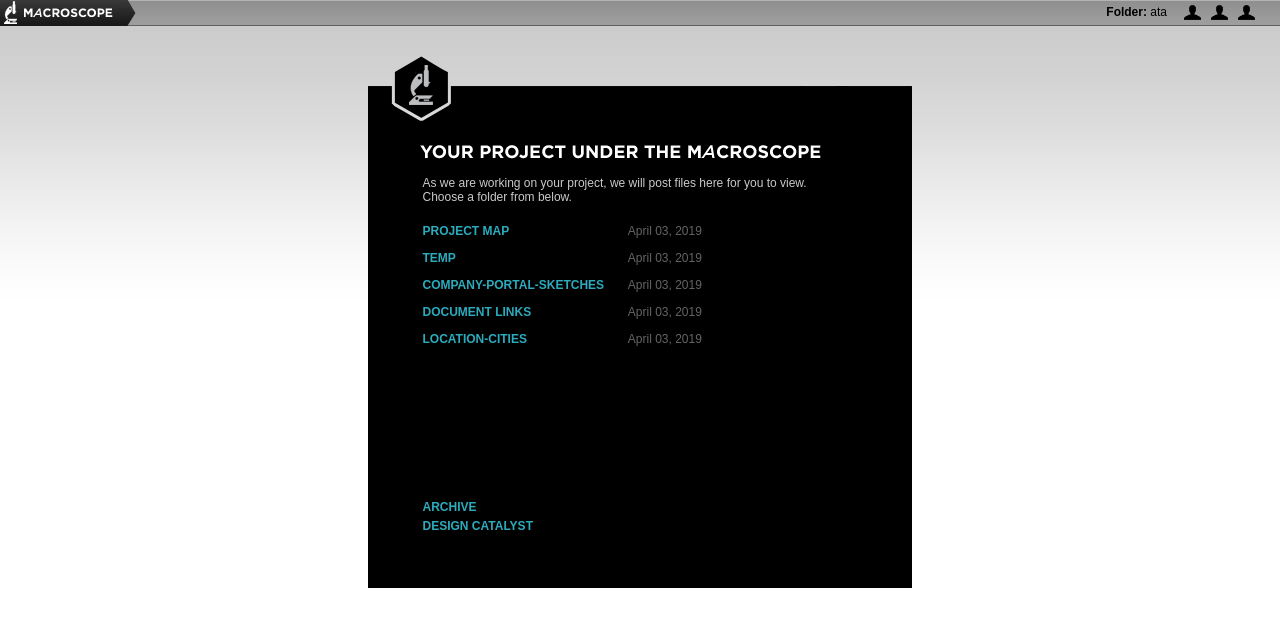
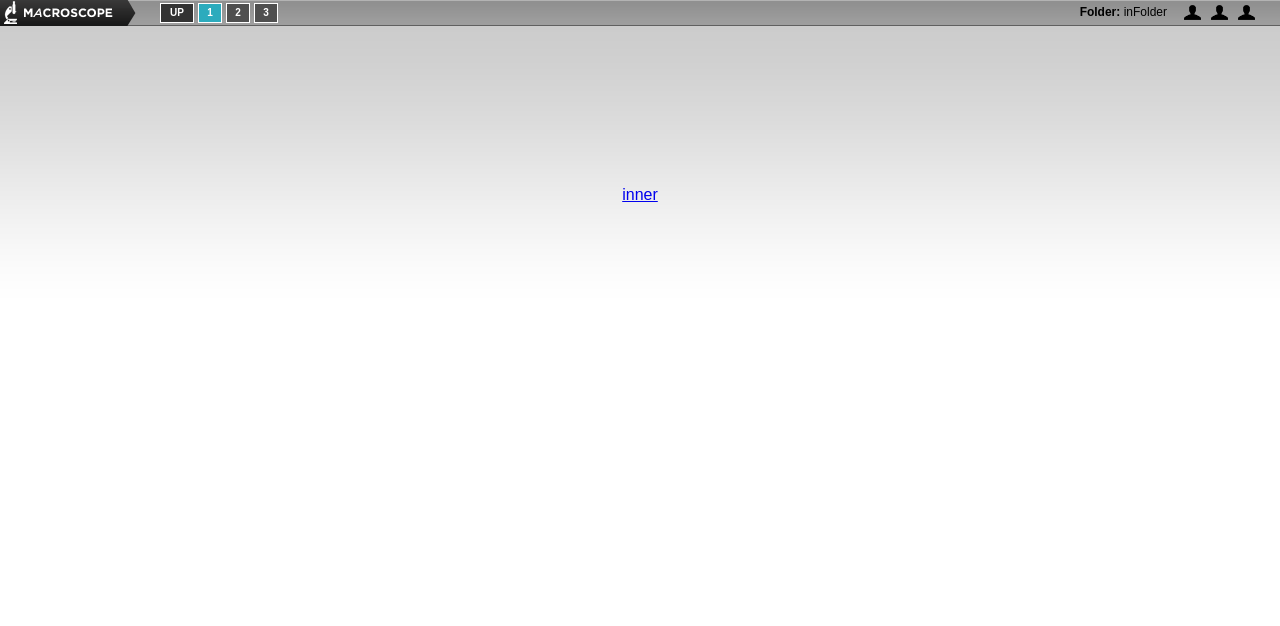
Before and after one commit to sodiumhalogenteam/macroscope-react, a React (Create React App) app: page /view in a window 1280 px wide. Shown: the top 626 px of the page. Built offline with nearby package versions, Linux system fonts and the light colour scheme.

Commit message:
📦  NEW: adds navigation

```diff
--- a/package.json
+++ b/package.json
@@ -3,8 +3,10 @@
   "version": "0.1.0",
   "private": true,
   "dependencies": {
+    "aws-sdk": "^2.489.0",
     "react": "^16.8.6",
     "react-dom": "^16.8.6",
+    "react-router-dom": "^5.0.1",
     "react-scripts": "3.0.1"
   },
   "scripts": {
--- a/src/App.js
+++ b/src/App.js
@@ -1,16 +1,16 @@
 import React from "react";
 import "./assets/_styles/App.css";
-import Header from "./Header";
 import Home from "./Home";
+import { Route, Switch } from "react-router-dom";
+import View from "./View";
 
 function App() {
   return (
-    <div className="grid">
-      <div id="top-nav">
-        <Header />
-        <Home />
-      </div>
-    </div>
+    <Switch>
+      <Route exact path="/" component={Home} />
+      <Route path="/home" component={Home} />
+      <Route path="/view" component={View} />
+    </Switch>
   );
 }
 
--- a/src/Header.js
+++ b/src/Header.js
@@ -1,4 +1,6 @@
 import React, { Component } from "react";
+import PropTypes from "prop-types";
+import { Link } from "react-router-dom";
 
 class Header extends Component {
   render() {
@@ -7,8 +9,9 @@
       "../../client_view/ata/personas/2-persona.png",
       "../../client_view/ata/personas/3-persona.png"
     ];
-    const currFolder = "ata";
+    const { currFolder, fileList, active, cycle } = this.props;
     return (
+      <>
         <div className="title">
           <h1>
             <strong>Folder:</strong> {currFolder}
@@ -16,7 +19,7 @@
           <ul className="personas">
             {personas.length
               ? personas.map(persona => (
-                <li>
+                  <li key={persona}>
                     <img
                       src={require("./assets/_images/persona-icon.png")}
                       alt=""
@@ -27,8 +30,41 @@
               : null}
           </ul>
         </div>
+        {fileList.length ? (
+          <div className="center">
+            <ul className="paginate">
+              <li className="up">
+                <Link to="/">Up</Link>
+              </li>
+              {fileList.map((file, index) => (
+                <li className={index === active ? "active" : null} key={file}>
+                  <Link to={`${file}`} onClick={() => cycle(index)}>
+                    {index + 1}
+                  </Link>
+                  {/* <img
+                src="/client_view/ata/_project_map/s_lg_worksheet-site-canvas-001.jpg"
+                class="thumb"
+              /> */}
+                </li>
+              ))}
+            </ul>
+          </div>
+        ) : null}
+      </>
     );
   }
 }
 
+Header.protoTypes = {
+  fileList: PropTypes.arrayOf(PropTypes.string),
+  currFolder: PropTypes.string.isRequired,
+  active: PropTypes.number,
+  cycle: PropTypes.func.isRequired
+};
+
+Header.defaultProps = {
+  fileList: [],
+  active: 0
+};
+
 export default Header;
--- a/src/Home.js
+++ b/src/Home.js
@@ -1,35 +1,39 @@
-import React, { Component } from "react";
+import React, {Component} from 'react';
+import {Link} from 'react-router-dom';
+import Header from './Header';
 
 class Home extends Component {
   render() {
     const folders = [
       {
-        folderName: "project map",
-        folderPath: "project_map",
-        date: "April 03, 2019"
+        folderName: 'project map',
+        folderPath: 'project_map',
+        date: 'April 03, 2019',
       },
-      { folderName: "Temp", folderPath: "temp", date: "April 03, 2019" },
+      {folderName: 'Temp', folderPath: 'temp', date: 'April 03, 2019'},
       {
-        folderName: "company-portal-sketches",
-        folderPath: "company_portal_sketches",
-        date: "April 03, 2019"
+        folderName: 'company-portal-sketches',
+        folderPath: 'company_portal_sketches',
+        date: 'April 03, 2019',
       },
       {
-        folderName: "document links",
-        folderPath: "document_links",
-        date: "April 03, 2019"
+        folderName: 'document links',
+        folderPath: 'document_links',
+        date: 'April 03, 2019',
       },
       {
-        folderName: "location-cities",
-        folderPath: "location-cities",
-        date: "April 03, 2019"
-      }
+        folderName: 'location-cities',
+        folderPath: 'location-cities',
+        date: 'April 03, 2019',
+      },
     ];
     return (
+      <div className="grid">
+        <div id="top-nav">
+          <Header currFolder="ata" />
           <div className="center">
             <p>
-          As we are working on your project, we will post files here for you to
-          view.
+              As we are working on your project, we will post files here for you to view.
               <br />
               Choose a folder from below.
             </p>
@@ -38,7 +42,7 @@
                 folders.map(folder => (
                   <div>
                     <li>
-                  <a href={folder.folderPath}>{folder.folderName}</a>
+                      <Link to={`/view/${folder.folderPath}/`}>{folder.folderName}</Link>
                     </li>
                     <li>
                       <span>{folder.date}</span>
@@ -46,14 +50,12 @@
                   </div>
                 ))
               ) : (
-            <span className="white">
-              Looks like there's nothing here...yet!
-            </span>
+                <span className="white">Looks like there's nothing here...yet!</span>
               )}
             </ul>
             <br />
 
-        <a href="#" className="show_hide">
+            {/* <a href="#" className="show_hide">
           +
         </a>
         <div className="slidingDiv">
@@ -70,6 +72,8 @@
           <a href="#" className="show_hide">
             +
           </a>
+        </div> */}
+          </div>
         </div>
       </div>
     );
--- a/src/View.js
+++ b/src/View.js
@@ -1,13 +1,55 @@
 import React, { Component } from "react";
+import Header from "./Header";
+import PropTypes from "prop-types";
+import { Link } from "react-router-dom";
 
 class View extends Component {
+  state = {
+    active: 0
+  };
+
+  cycle = (index = null) => {
+    if (index !== null) {
+      this.setState({ active: index });
+    } else {
+      const { fileList } = this.props;
+      const { active } = this.state;
+      this.setState({ active: (active + 1) % fileList.length });
+    }
+  };
+
   render() {
+    const { active } = this.state;
+    const { fileList } = this.props;
     return (
-      <div className="view-wrap">
-        <a href="#">inner</a>
-      </div>
+      <>
+        <div id="top-nav">
+          <Header
+            fileList={fileList}
+            currFolder="inFolder"
+            active={active}
+            cycle={this.cycle}
+          />
+        </div>
+        <div className="view-wrap">
+          <Link
+            to={`${fileList[(active + 1) % fileList.length]}`}
+            onClick={() => this.cycle()}
+          >
+            inner
+          </Link>
+        </div>
+      </>
     );
   }
 }
 
+View.propTypes = {
+  fileList: PropTypes.arrayOf(PropTypes.string)
+};
+
+View.defaultProps = {
+  fileList: ["1-file", "2-file", "3-file"]
+};
+
 export default View;
--- a/src/index.js
+++ b/src/index.js
@@ -3,8 +3,14 @@
 import "./assets/_styles/index.css";
 import App from "./App";
 import * as serviceWorker from "./serviceWorker";
+import { BrowserRouter } from "react-router-dom";
 
-ReactDOM.render(<App />, document.getElementById("root"));
+ReactDOM.render(
+  <BrowserRouter basename={process.env.PUBLIC_URL}>
+    <App />
+  </BrowserRouter>,
+  document.getElementById("root")
+);
 
 // If you want your app to work offline and load faster, you can change
 // unregister() to register() below. Note this comes with some pitfalls.
```
Also changed, not shown: 1 other file (tests, documents, lock files or other folders). Lines whose indentation alone changed are shown as unchanged.
